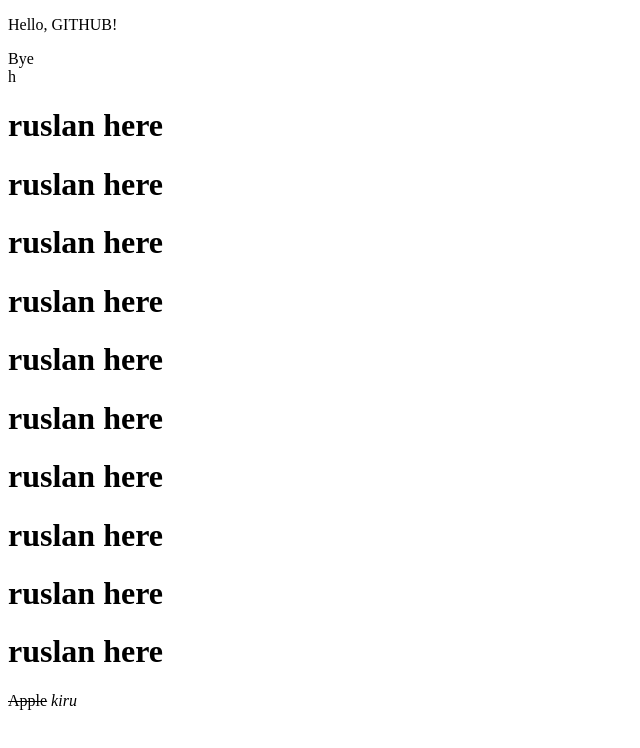
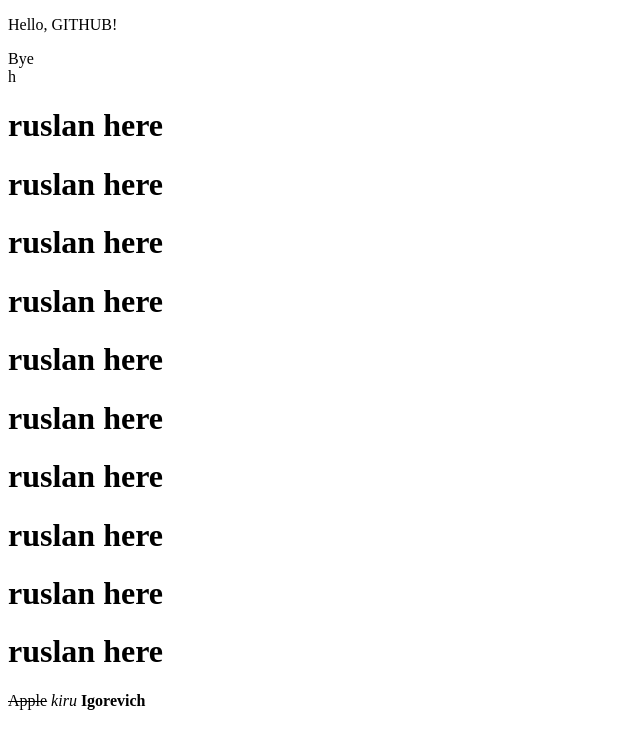
Before and after one commit to ruslanigorevich/1.5, a plain HTML site: page index.html in a window 1280 px wide. Shown: the whole page, without its empty margins (0-640 px from the left). Drawn offline with Linux system fonts and the light colour scheme.

Commit message:
Added B Element

```diff
--- a/index.html
+++ b/index.html
@@ -22,6 +22,7 @@
 	<h1>ruslan here</h1>
 	<s>Apple</s>
 	<i>kiru</i>
+	<b>Igorevich</b>
 </body>
 
 </html>
```
